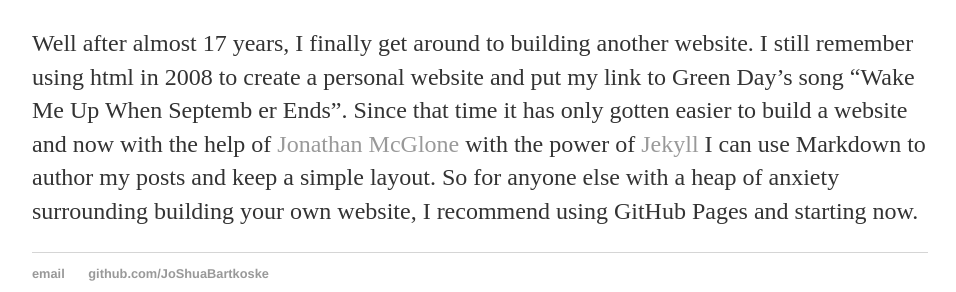
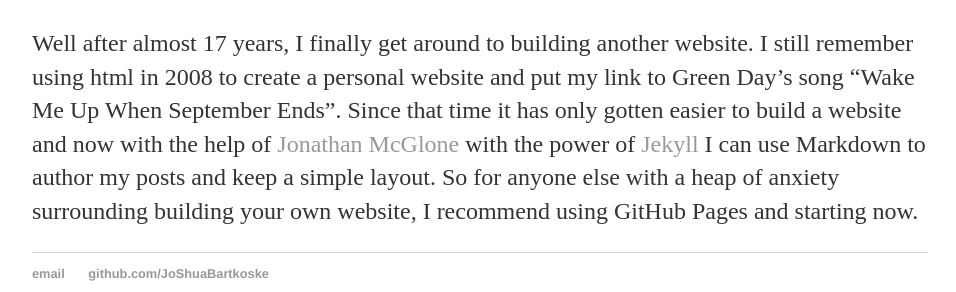
Before and after one commit to JoShuaBartkoske/JoShuaBartkoske.github.io, a Jekyll site: the page built from _posts/2024-08-06-joshua-bartkoske-builds-a-website.md, in a window 1280 px wide. Shown: the part 283-575 px from the top of the page, without its empty margins (160-1116 px from the left). Built offline with Jekyll 4.4.1, drawn with Linux system fonts in a browser that asks for light colours.

Commit message:
fix space in september

```diff
--- a/_posts/2024-08-06-joshua-bartkoske-builds-a-website.md
+++ b/_posts/2024-08-06-joshua-bartkoske-builds-a-website.md
@@ -4,5 +4,4 @@ title: "I finally get around to building a website"
 date: 2024-08-06
 ---
 
-Well after almost 17 years, I finally get around to building another website. I still remember using html in 2008 to create a personal website and put my link to Green Day's song "Wake Me Up When Septemb
-er Ends". Since that time it has only gotten easier to build a website and now with the help of [Jonathan McGlone](https://jmcglone.com/guides/github-pages/) with the power of [Jekyll](https://jekyllrb.com) I can use Markdown to author my posts and keep a simple layout. So for anyone else with a heap of anxiety surrounding building your own website, I recommend using GitHub Pages and starting now.
+Well after almost 17 years, I finally get around to building another website. I still remember using html in 2008 to create a personal website and put my link to Green Day's song "Wake Me Up When September Ends". Since that time it has only gotten easier to build a website and now with the help of [Jonathan McGlone](https://jmcglone.com/guides/github-pages/) with the power of [Jekyll](https://jekyllrb.com) I can use Markdown to author my posts and keep a simple layout. So for anyone else with a heap of anxiety surrounding building your own website, I recommend using GitHub Pages and starting now.
```
